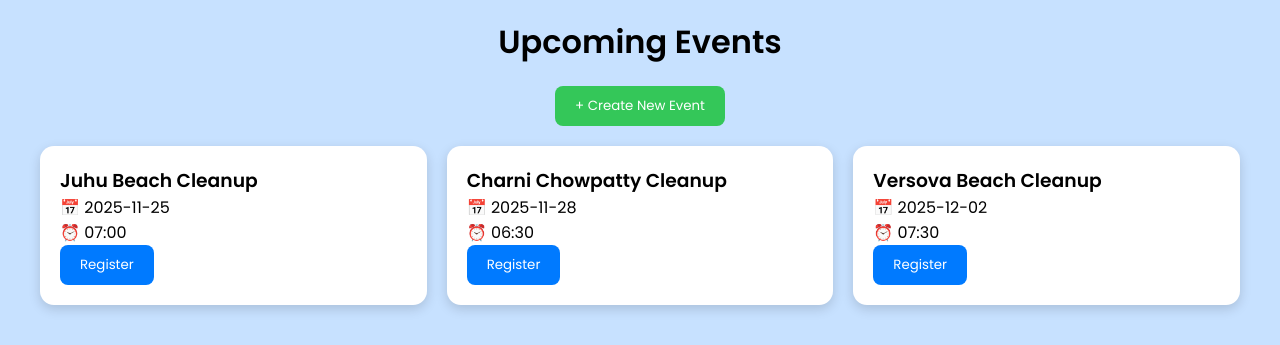
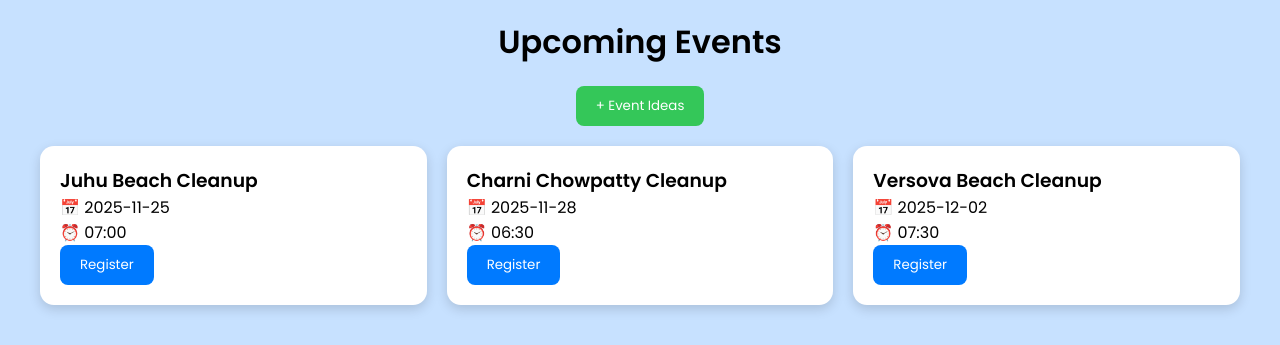
Before and after one commit to mananmmaisheri/deepbluemission, a plain HTML site: page volunteer.html in a window 1280 px wide. Shown: the part 462-807 px from the top of the page. Drawn offline with Linux system fonts and the light colour scheme.

Commit message:
Update volunteer.html

```diff
--- a/volunteer.html
+++ b/volunteer.html
@@ -123,7 +123,7 @@
 <section class="section">
   <h2 style="text-align:center;font-size:2rem;">Upcoming Events</h2>
 
-  <button class="btn add-btn" onclick="openAddEvent()">+ Create New Event</button>
+  <button class="btn add-btn" onclick="openAddEvent()">+ Event Ideas </button>
 
   <div class="events" id="eventsContainer"></div>
 </section>
```
